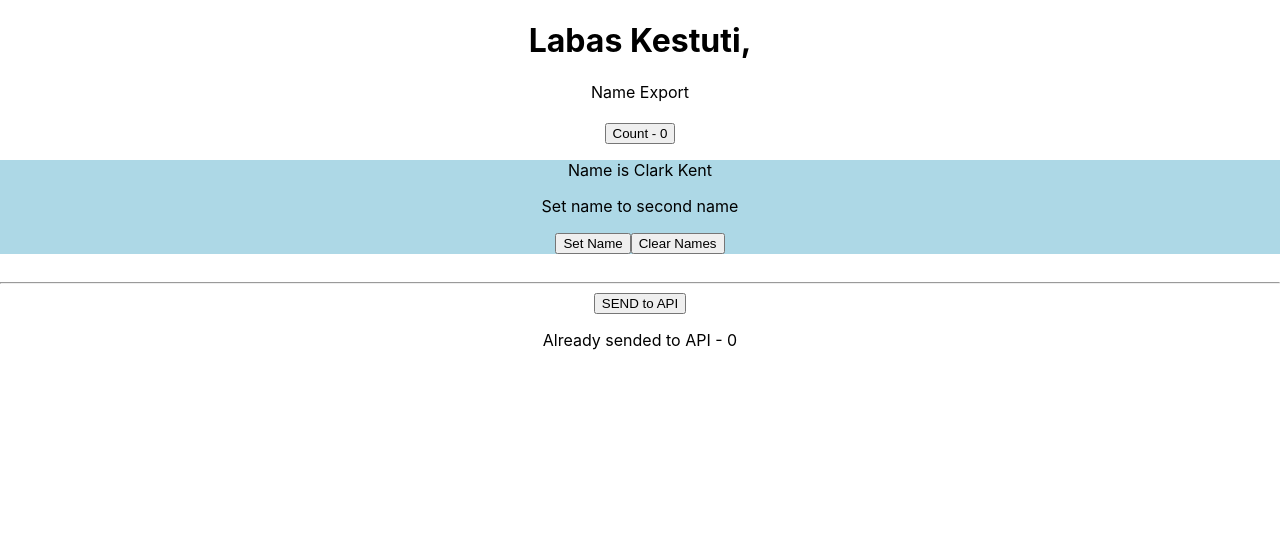
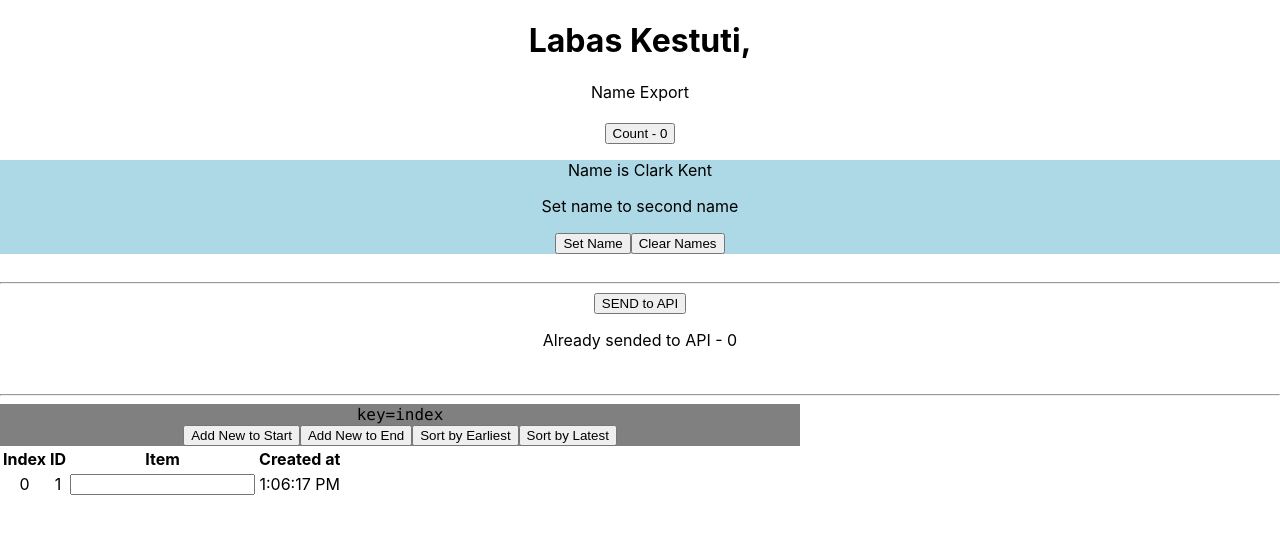
Before and after one commit to KurKestutis/First-Steps-in-React, a React (Create React App) app: page / in a window 1280 px wide. Shown: the top 534 px of the page. Built offline with nearby package versions, Linux system fonts and the light colour scheme.

Commit message:
6 Using Index as keys for list elements

```diff
--- a/src/App.js
+++ b/src/App.js
@@ -1,9 +1,9 @@
 import React, { Component } from "react";
-import {NameExport} from "./mistakes/NamedExport"
-import {Counter} from "./mistakes/Counter2"
-import {Name} from "./mistakes/Name"
-import {AsyncSetState} from "./mistakes/AsyncSetState"
-
+import { NameExport } from "./mistakes/NamedExport";
+import { Counter } from "./mistakes/Counter2";
+import { Name } from "./mistakes/Name";
+import { AsyncSetState } from "./mistakes/AsyncSetState";
+import { ToDoList } from "./mistakes/ToDoList";
 
 import "./App.css";
 
@@ -14,13 +14,16 @@
     return (
       <div className="App">
         <Labas name="Kestuti" />
-        <NameExport/>
-        <br/>
-        <Counter/>
-        <Name/>
-        <br/>
-        <hr/>
-        <AsyncSetState/>
+        <NameExport />
+        <br />
+        <Counter />
+        <Name />
+        <br />
+        <hr />
+        <AsyncSetState />
+        <br />
+        <hr />
+        <ToDoList />
       </div>
     );
   }
--- /dev/null
+++ b/src/mistakes/ToDoList.js
@@ -0,0 +1,111 @@
+import React, { Component } from "react";
+
+// import "./index.css";
+
+const styling = {
+  width: "50rem",
+  align: "left",
+};
+const styling2 = {
+  backgroundColor: "grey",
+};
+
+const ToDo = (props) => (
+  <tr>
+    <td>
+      <label>{props.index}</label>
+    </td>
+    <td>
+      <label>{props.id}</label>
+    </td>
+    <td>
+      <input />
+    </td>
+    <td>
+      <label>{props.createdAt.toLocaleTimeString()}</label>
+    </td>
+  </tr>
+);
+
+export class ToDoList extends React.Component {
+  constructor() {
+    super();
+    const date = new Date();
+    const todoCounter = 1;
+    this.state = {
+      todoCounter: todoCounter,
+      list: [
+        {
+          id: todoCounter,
+          createdAt: date,
+        },
+      ],
+    };
+  }
+
+  sortByEarliest() {
+    const sortedList = this.state.list.sort((a, b) => {
+      return a.createdAt - b.createdAt;
+    });
+    this.setState({
+      list: [...sortedList],
+    });
+  }
+
+  sortByLatest() {
+    const sortedList = this.state.list.sort((a, b) => {
+      return b.createdAt - a.createdAt;
+    });
+    this.setState({
+      list: [...sortedList],
+    });
+  }
+
+  addToEnd() {
+    const date = new Date();
+    const nextId = this.state.todoCounter + 1;
+    const newList = [...this.state.list, { id: nextId, createdAt: date }];
+    this.setState({
+      list: newList,
+      todoCounter: nextId,
+    });
+  }
+
+  addToStart() {
+    const date = new Date();
+    const nextId = this.state.todoCounter + 1;
+    const newList = [{ id: nextId, createdAt: date }, ...this.state.list];
+    this.setState({
+      list: newList,
+      todoCounter: nextId,
+    });
+  }
+
+  render() {
+    return (
+      <div style={styling}>
+        <div style={styling2}>
+          <code>key=index</code>
+          <br />
+          <button onClick={this.addToStart.bind(this)}>Add New to Start</button>
+          <button onClick={this.addToEnd.bind(this)}>Add New to End</button>
+          <button onClick={this.sortByEarliest.bind(this)}>
+            Sort by Earliest
+          </button>
+          <button onClick={this.sortByLatest.bind(this)}>Sort by Latest</button>
+        </div>
+        <table>
+          <tr>
+            <th>Index</th>
+            <th>ID</th>
+            <th>Item</th>
+            <th>Created at</th>
+          </tr>
+          {this.state.list.map((todo, index) => (
+            <ToDo key={index} index={index} {...todo} />
+          ))}
+        </table>
+      </div>
+    );
+  }
+}
```
